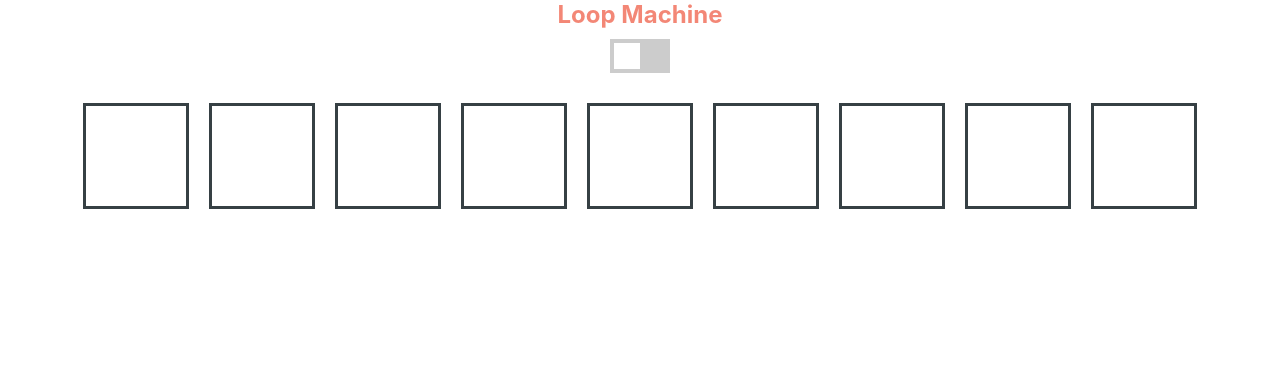
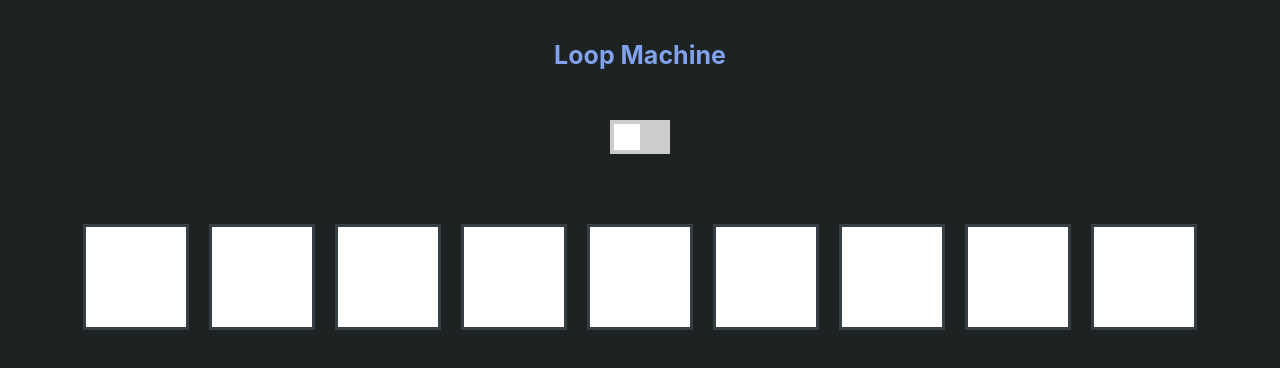
Before and after one commit to zoenkatz/machine-loop, a React (Create React App) app: page / in a window 1280 px wide. Shown: the top 368 px of the page. Built offline with nearby package versions, Linux system fonts and the light colour scheme.

Commit message:
Adjust style

```diff
--- a/src/App.scss
+++ b/src/App.scss
@@ -1,3 +1,8 @@
+html{
+  height: 100%;
+  background-color: #1d2222;
+}
+
 .App{
   display: flex;
   flex-direction: column;
@@ -7,8 +12,9 @@
   .loop-machine-title {
     text-align: center;
     font-weight: bold;
-    font-size: 24px;
-    color: #f38776;
+    font-size: 25px;
+    color: #81a1ed;
+    margin-top: 40px;
   }
 
   .machine-squares{
@@ -17,10 +23,11 @@
     justify-content: center;
     align-items: center;
     margin: 10px;
+    flex-wrap: wrap;
   }
 
   .machine-switch-button{
-    margin: 10px;
+    margin: 50px;
   }
 
   .switch {
--- a/src/Components/MachineSquare/MachineSquare.scss
+++ b/src/Components/MachineSquare/MachineSquare.scss
@@ -5,7 +5,7 @@
   margin: 10px;
 
   &.on{
-    border: 3px solid #0060ff;
+    border: 3px solid #2196f3;
   }
 
   &.off{
@@ -13,7 +13,7 @@
   }
 
   &.active{
-    background-color: #63ff37;
+    background-color: #2cd7b7;
   }
 
 }
```
